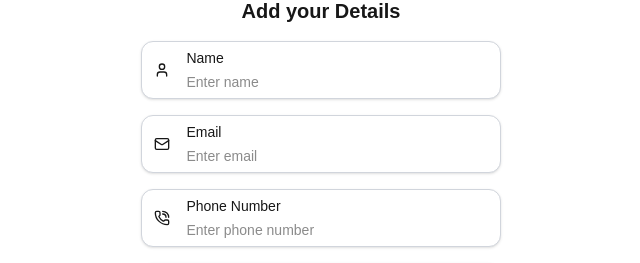
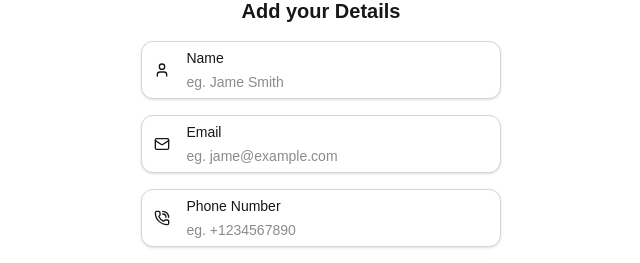
Before and after one commit to Pratik5252/resumemate-assignment, a Next.js app: page / in a window 1280 px wide. Shown: the part 136-399 px from the top of the page, without its empty margins (319-959 px from the left). Built offline with nearby package versions, Linux system fonts and the light colour scheme; what @react-pdf/renderer would draw is missing.

Commit message:
Update placeholders in Form component for better user guidance

```diff
--- a/src/app/components/Form.tsx
+++ b/src/app/components/Form.tsx
@@ -75,9 +75,8 @@ const Form = () => {
                                 type="text"
                                 name="name"
                                 value={formData.name}
-                                placeholder="Enter name"
+                                placeholder="eg. Jame Smith"
                                 onChange={(e) => onChange(e)}
-                                className="w-full outline-none"
                             />
                         </div>
                     </div>
@@ -101,9 +100,8 @@ const Form = () => {
                                 type="email"
                                 name="email"
                                 value={formData.email}
-                                placeholder="Enter email"
+                                placeholder="eg. jame@example.com"
                                 onChange={(e) => onChange(e)}
-                                className="w-full outline-none"
                             />
                         </div>
                     </div>
@@ -127,9 +125,8 @@ const Form = () => {
                                 type="tel"
                                 name="phoneNumber"
                                 value={formData.phoneNumber}
-                                placeholder="Enter phone number"
+                                placeholder="eg. +1234567890"
                                 onChange={(e) => onChange(e)}
-                                className="w-full outline-none"
                             />
                         </div>
                     </div>
@@ -153,7 +150,6 @@ const Form = () => {
                                 value={formData.position}
                                 placeholder="Enter position"
                                 onChange={(e) => onChange(e)}
-                                className="w-full outline-none"
                             />
                         </div>
                     </div>
@@ -173,7 +169,7 @@ const Form = () => {
                             value={formData.description}
                             placeholder="Enter description"
                             onChange={(e) => onChange(e)}
-                            className="w-full min-h-[100px] outline-none"
+
                         />
                     </div>
                 </div>
```
